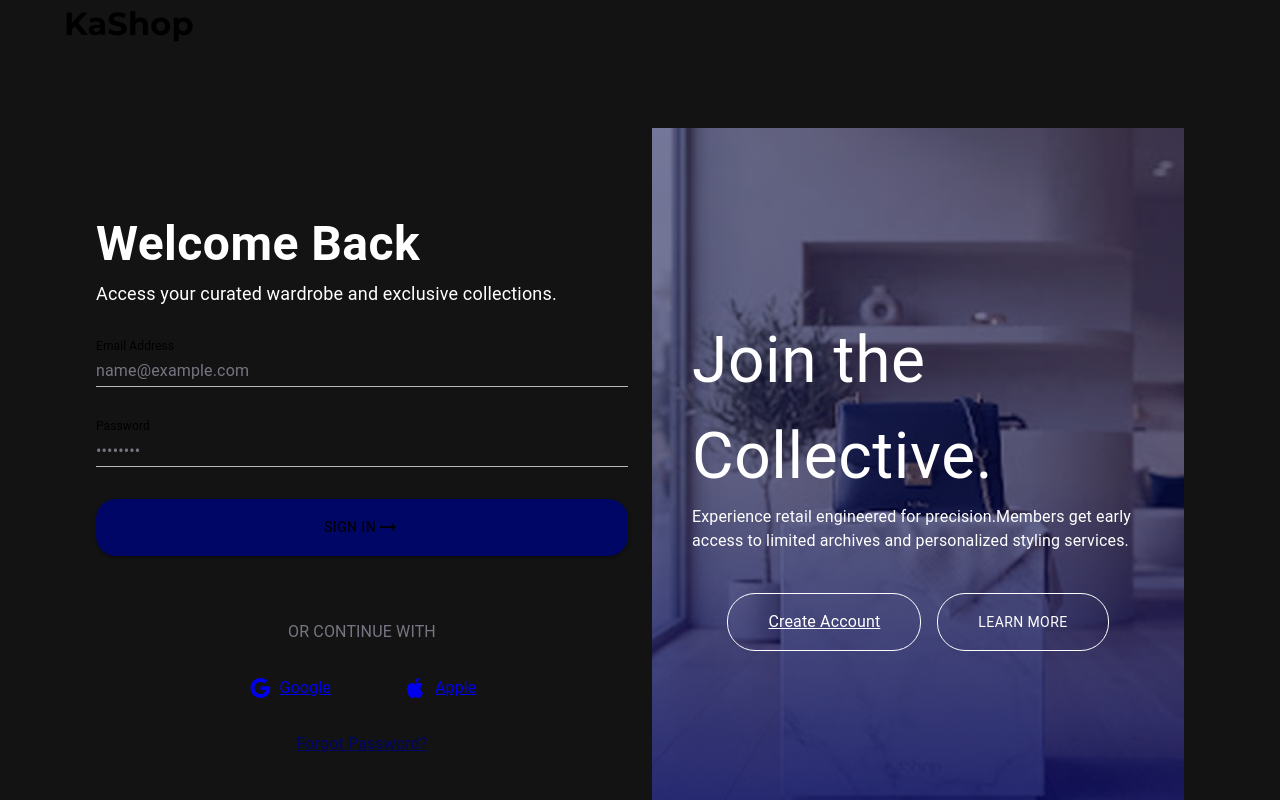
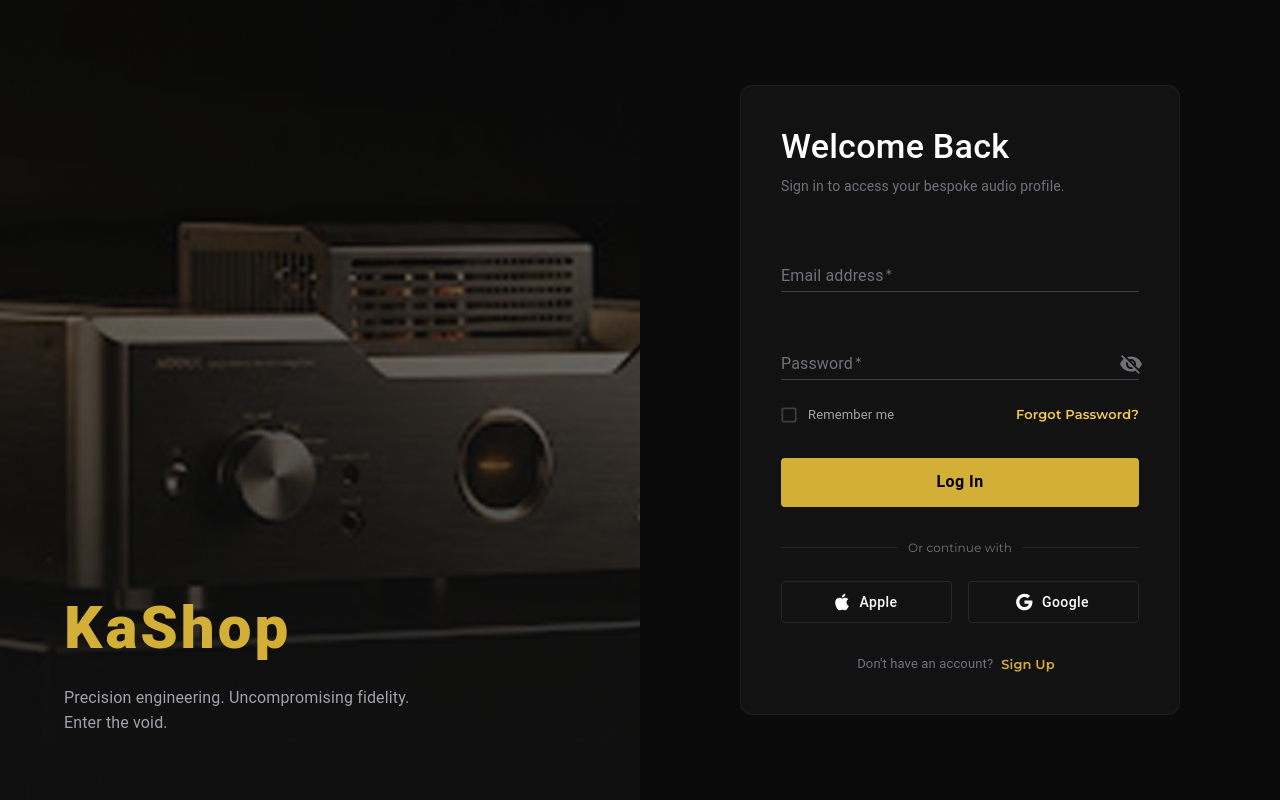
Before and after one commit to Manar-sami/E-commerce, a React (Vite) app: page /Login in a window 1280 px wide. Shown: the top 800 px of the page. Built offline with nearby package versions, Linux system fonts and the light colour scheme; no server answers.

Commit message:
update login page

```diff
--- a/src/Auth/Login/Login.jsx
+++ b/src/Auth/Login/Login.jsx
@@ -9,20 +9,43 @@
 import UseAuthStore from "../../store/UseAuthStore";
 import Box from "@mui/material/Box";
 import Typography from "@mui/material/Typography";
-import Container from "@mui/material/Container";
+
 import Grid from "@mui/material/Grid";
 import TextField from "@mui/material/TextField";
 import Button from "@mui/material/Button";
-import ArrowRightAltIcon from "@mui/icons-material/ArrowRightAlt";
+
 import GoogleIcon from "@mui/icons-material/Google";
 import AppleIcon from "@mui/icons-material/Apple";
+
+import Visibility from '@mui/icons-material/Visibility';
+import VisibilityOff from '@mui/icons-material/VisibilityOff';
 import { CircularProgress } from "@mui/material";
+
+import {
+
+
+
+
+  Checkbox,
+  FormControlLabel,
+
+  Divider,
+  IconButton,
+  InputAdornment,
+  Paper,
+} from '@mui/material';
+import { color } from "framer-motion";
+
 
 function Login() {
   const { t } = useTranslation();
   const navigate = useNavigate();
   const [error, seterror] = useState([]);
   const setToken = UseAuthStore((state) => state.setToken);
+
+  const [showPassword, setShowPassword] = useState(false);
+
+  const handleClickShowPassword = () => setShowPassword((show) => !show);
   // هان استخدمنا مكتبة useForm
   const {
     register,
@@ -51,238 +74,322 @@
 
   return (
     <>
-      <Container maxWidth="lg">
-        <Box component="section" sx={{ mt: 10, pl: 4, pr: 4 }}>
+      <Grid container sx={{ minHeight: '100vh', bgcolor: '#0a0a0a' }}>
+
       <Grid
-            container
-            rowSpacing={1}
-            columnSpacing={{ xs: 1, sm: 2, md: 3 }}
+        item
+         size={{xs:12,md:6}}
+        sx={{
+          backgroundImage:'url("./image/login.png")' ,
+          backgroundSize: 'cover',
+          backgroundPosition: 'center',
+          display: 'flex',
+          flexDirection: 'column',
+          justifyContent: 'flex-end',
+          p: { xs: 4, md: 8 },
+        }}
       >
-            <Grid size={{lg:6,md:12}}  sx={{ pb: 10, pt: 10 }}>
+        <Box sx={{ maxWidth: 480 }}>
           <Typography
+            variant="h2"
             component="h1"
             sx={{
-                  fontSize: 48,
-                  fontWeight: "bold",
+              color: '#d4af37',
+              fontWeight: 800,
+              letterSpacing: 3,
+              lineHeight: 1.1,
+              mb: 3,
             }}
           >
-                {t("Welcome Back")}
+            KaShop
+          </Typography>
+          <Typography variant="body1" sx={{ color: '#a1a1aa', fontSize: '16px', lineHeight: 1.6 }}>
+            Precision engineering. Uncompromising fidelity.
+            <br />
+            Enter the void.
+          </Typography>
+        </Box>
+      </Grid>
+
+
+      <Grid
+        item
+         size={{xs:12,md:6}}
+        sx={{
+          display: 'flex',
+          alignItems: 'center',
+          justifyContent: 'center',
+          p: { xs: 3, md: 6 },
+          bgcolor: '#0a0a0a',
+        }}
+      >
+        <Paper
+          elevation={0}
+          sx={{
+            p: { xs: 3, sm: 5 },
+            width: '100%',
+            maxWidth: 440,
+            bgcolor: '#121212',
+            borderRadius: 3,
+            border: '1px solid #1f1f1f',
+          }}
+        >
+
+          <Typography variant="h4" sx={{ color: '#ffffff', fontWeight: 500, mb: 1 }}>
+            Welcome Back
+          </Typography>
+          <Typography variant="body2" sx={{ color: '#71717a', mb: 4 }}>
+            Sign in to access your bespoke audio profile.
           </Typography>
 
-              <Typography component="p" sx={{ fontSize: 18 }}>
-                {t("Access your curated wardrobe and exclusive collections.")}
-              </Typography>
 
-              <Box
-                component="form"
-                onSubmit={handleSubmit(loginform)}
-                sx={{ pt: 4, display: "flex", flexDirection: "column", gap: 4 }}
-              >
+          <Box component="form" onSubmit={handleSubmit(loginform)} noValidate>
             <TextField
             {...register("email")}
-                  label={t("Email Address")}
-                  defaultValue="name@example.com"
+              margin="normal"
+              required
+              fullWidth
+              id="email"
+              label="Email address"
+              name="email"
+              variant="standard"
               sx={{
-                    "& .MuiInputLabel-root": {
-                      fontSize: 16,
-                      color: "black",
+                mb: 3,
+                "& input:-webkit-autofill": {
+      WebkitBoxShadow: "0 0 0 1000px #121212 inset",
+      WebkitTextFillColor: "#ffffff",
+      caretColor: "#ffffff",
     },
-                    "& .MuiInputBase-input": {
-                      fontSize: 16,
-                      color: "#767683",
+                '& .MuiInput-root': {
+                  color: '#ffffff',
+                  '&:before': { borderColor: '#3f3f46' },
+                  '&:hover:not(.Mui-disabled):before': { borderColor: '#d4af37' },
+                  '&:after': { borderColor: '#d4af37' },
                 },
+                '& .MuiInputLabel-root': { color: '#71717a' },
+                '& .MuiInputLabel-root.Mui-focused': { color: '#d4af37' },
               }}
-                  variant="standard"
             />
+
             {errors.email ? (
-                  <div className="text-red-600">{errors.email.message}</div>
+                  <Box sx={{color:"red"}}>{errors.email.message}</Box>
                 ) : (
                   ""
                 )}
 
             <TextField
             {...register("password")}
-                  label={t("Password")}
-                  type="password"
-                  defaultValue="••••••••"
-                  sx={{
-                    "& .MuiInputLabel-root": {
-                      fontSize: 16,
-                      color: "black",
-                    },
-                    "& .MuiInputBase-input": {
-                      fontSize: 16,
-                      color: "#767683",
+  margin="normal"
+  required
+  fullWidth
+  name="password"
+  label="Password"
+  type={showPassword ? "text" : "password"}
+  id="password"
+  variant="standard"
+  slotProps={{
+    input: {
+      endAdornment: (
+        <InputAdornment position="end">
+          <IconButton
+            onClick={handleClickShowPassword}
+            edge="end"
+            sx={{ color: "#71717a" }}
+          >
+            {showPassword ? (
+             <Visibility />
+            ) : (
+              <VisibilityOff />
+            )}
+          </IconButton>
+        </InputAdornment>
+      ),
     },
   }}
-                  variant="standard"
+  sx={{
+    mb: 2,
+    "& input:-webkit-autofill": {
+      WebkitBoxShadow: "0 0 0 1000px #121212 inset",
+      WebkitTextFillColor: "#ffffff",
+      caretColor: "#ffffff",
+    },
+    "& .MuiInput-root": {
+      color: "#ffffff",
+
+      "&:before": {
+        borderColor: "#3f3f46",
+      },
+
+      "&:hover:not(.Mui-disabled):before": {
+        borderColor: "#d4af37",
+      },
+
+      "&:after": {
+        borderColor: "#d4af37",
+      },
+    },
+
+    "& .MuiInputLabel-root": {
+      color: "#71717a",
+    },
+
+    "& .MuiInputLabel-root.Mui-focused": {
+      color: "#d4af37",
+    },
+  }}
 />
+
+
 {errors.password ? (
-                  <div className="text-red-600">{errors.password.message}</div>
+                  <Box sx={{color:"red"}}>{errors.password.message}</Box>
                 ) : (
                   ""
                 )}
 
+
+            <Box
+              sx={{
+                display: 'flex',
+                justifyContent: 'space-between',
+                alignItems: 'center',
+                mb: 3,
+              }}
+            >
+              <FormControlLabel
+                control={
+                  <Checkbox
+                    size="small"
+                    sx={{
+                      color: '#3f3f46',
+                      '&.Mui-checked': { color: '#d4af37' },
+                    }}
+                  />
+                }
+                label={
+                  <Typography variant="body2" sx={{ color: '#a1a1aa', fontSize: '13px' }}>
+                    Remember me
+                  </Typography>
+                }
+              />
+              <Box
+                component={Link}
+                to="/ForgetPassword"
+                underline="none"
+                sx={{ color: '#F2CA50', fontSize: '13px', fontWeight: 600,textDecoration:"none" }}
+              >
+                Forgot Password?
+              </Box>
+            </Box>
+ {/* هان بظهر الخطا يلي جاي من server */}
+
+               <Box sx={{color:"red",my:1}}>{error}</Box>
+
             <Button
               type="submit"
+              fullWidth
               variant="contained"
-                  disabled={isSubmitting}
-                  sx={{ background: "#000666", borderRadius: 5, pt: 2, pb: 2 }}
+              disableElevation
+              sx={{
+                bgcolor: '#d4af37',
+                color: '#000000',
+                fontWeight: 700,
+                py: 1.3,
+                borderRadius: 1,
+                textTransform: 'none',
+                fontSize: '16px',
+                mb: 4,
+                '&:hover': {
+                  bgcolor: '#c5a028',
+                },
+              }}
             >
+
               {isSubmitting ? (
                     <CircularProgress></CircularProgress>
                   ) : (
                     <>
-                     {t("Sign In")} <ArrowRightAltIcon />
-                    </>
-                  )}
+                     {t("Log In")}
+                    </>)}
             </Button>
-                {/* هان بظهر الخطا يلي جاي من server */}
 
-               <Box className="text-red-600">{error}</Box>
 
-                <Typography
-                  component="p"
-                  sx={{ textAlign: "center", fontSize: 16, color: "#767683" }}
-                >
-                  {t("OR CONTINUE WITH")}
-                </Typography>
-
-                <Box
+            <Divider
               sx={{
-                    display: "flex",
-                    justifyContent: "center",
-                    alignItems: "center",
-                    gap: 9,
+                color: '#71717a',
+                fontSize: '12px',
+                mb: 3,
+                '&::before, &::after': { borderColor: '#27272a' },
               }}
             >
-                  <Box
-                    component={Link}
-                    to="https://google.com/"
+              Or continue with
+            </Divider>
+
+
+            <Grid container spacing={2} sx={{ mb: 4 }}>
+              <Grid item size={6}>
+                <Button
+                  fullWidth
+                  variant="outlined"
+                  startIcon={<AppleIcon />}
                   sx={{
-                      display: "flex",
-                      justifyContent: "center",
-                      alignItems: "center",
-                      gap: 1,
+                    color: '#ffffff',
+                    borderColor: '#27272a',
+                    borderRadius: 1,
+                    textTransform: 'none',
+                    py: 1,
+                    fontSize: '14px',
+                    '&:hover': {
+                      borderColor: '#d4af37',
+                      bgcolor: 'rgba(212, 175, 55, 0.05)',
+                    },
                   }}
                 >
-                    <GoogleIcon />
-                    <Typography>{t("Google")}</Typography>
-                  </Box>
-                  <Box
-                    component={Link}
+                  Apple
+                </Button>
+              </Grid>
+              <Grid item size={6}>
+                <Button
+                  fullWidth
+                  variant="outlined"
+                  startIcon={<GoogleIcon />}
                   sx={{
-                      display: "flex",
-                      justifyContent: "center",
-                      alignItems: "center",
-                      gap: 1,
+                    color: '#ffffff',
+                    borderColor: '#27272a',
+                    borderRadius: 1,
+                    textTransform: 'none',
+                    py: 1,
+                    fontSize: '14px',
+                    '&:hover': {
+                      borderColor: '#d4af37',
+                      bgcolor: 'rgba(212, 175, 55, 0.05)',
+                    },
                   }}
                 >
-                    <AppleIcon />
-                    <Typography>{t("Apple")}</Typography>
-                  </Box>
-                </Box>
-                 <Typography component={Link} to="/ForgetPassword"
-            sx={{
-              display:"flex",
-              justifyContent:"center",
-              alignItems:"center",
-              color:"#000666",
-
-            }}
-           >
-            {t("Forgot Password?")}
-           </Typography>
-              </Box>
+                  Google
+                </Button>
               </Grid>
-
-            <Grid
-             size={{lg:6,md:12}}
-              sx={{
-                  backgroundImage: `
-                    linear-gradient(
-                     0deg,
-                     rgba(0, 6, 102, 0.8) 0%,
-                     rgba(0, 6, 102, 0.39) 50%,
-                     rgba(0, 6, 102, 0.35) 100%
-                   ),
-                   url('./image/login.png')
-                 `,
-                 backgroundSize: "cover",
-                 backgroundPosition: "center",
-                 backgroundRepeat: "no-repeat",
-                 padding:5,
-                 display:"flex",
-                 justifyContent:"center",
-                 alignItems:"center",
-                 flexDirection:"column",
-              }}
-            >
-
-              <Typography component="h2"
-              sx={{fontSize: { xs: 28, sm: 40, md: 64 }
-              ,color:"white"}}
-              >
-                {t("Join the Collective.")}
-              </Typography>
-              <Typography component="p" sx={{fontSize:16,color:"white"}}>
-               {t("Experience retail engineered for precision.Members get early access to limited archives and personalized styling services.")}
-
-              </Typography>
-
-
-              <Box sx={{
-                display:"flex",
-                justifyContent:"center",
-                alignItems:"center",
-                gap:2,
-                mt:5,
-
-
-
-              }}>
-                <Typography component={Link} to="/Register"
-                sx={{
-                  border:"1px solid  #FFFFFF",
-                  padding:"16px 40px",
-                  color:"white",
-                  fontWeight:400,
-                  borderRadius:7,
-                  transition:"0.3s",
-                "&:hover":{
-                  backgroundColor:"white",
-                  color:"#000666",
-
-                }
-                }}
-                >
-                {t("Create Account")}
-              </Typography>
-                <Button
-                sx={{
-                  border:"1px solid  #FFFFFF",
-                  padding:"16px 40px",
-                  color:"white",
-                  fontWeight:400,
-                  borderRadius:7,
-                  transition:"0.3s",
-                "&:hover":{
-                  backgroundColor:"white",
-                  color:"#000666",
-
-                }
-                }}
-                >
-                  {t("Learn More")}
-                </Button>
-              </Box>
-            </Grid>
-
             </Grid>
 
 
+            <Box >
+              <Typography variant="body2" sx={{ color: '#71717a', fontSize: '13px',display:"flex",justifyContent:"center" }}>
+                Don't have an account?
+                <Box
+                component={Link}
+                  to="/Register"
+
+                  sx={{ color: '#d4af37', fontWeight: 600,mx:1,textDecoration:"none" }}
+                >
+                  Sign Up
                 </Box>
-      </Container>
+              </Typography>
+            </Box>
+          </Box>
+
+        </Paper>
+
+      </Grid>
+    </Grid>
     </>
   );
 }
--- a/src/layout/Loginlayout.jsx
+++ b/src/layout/Loginlayout.jsx
@@ -1,14 +1,14 @@
 import { Outlet } from "react-router-dom";
 import Footer from "../components/Footer";
-import Headerauth from "../components/Headerauth";
+
 
 
 function loginlayout() {
   return (
       <>
-      <Headerauth/>
+
       <Outlet />
-      <Footer />
+
      </>
   )
 }
```
Also changed, not shown: public/image/login.png. Lines whose indentation alone changed are shown as unchanged.
